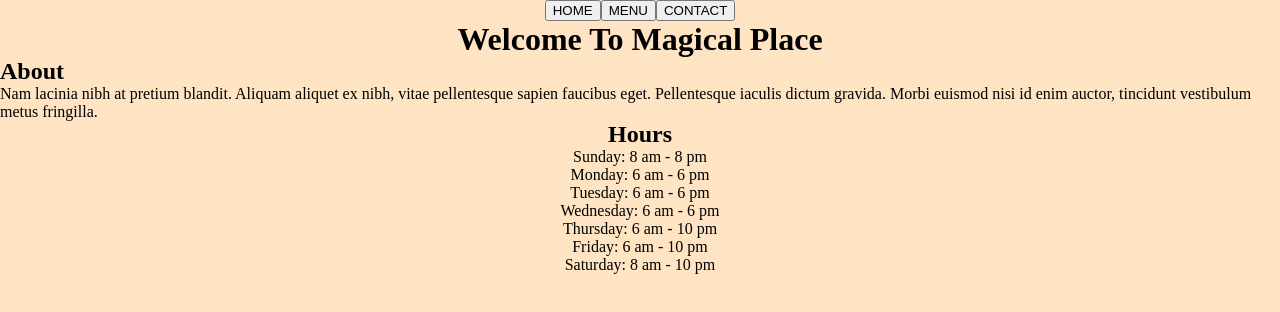
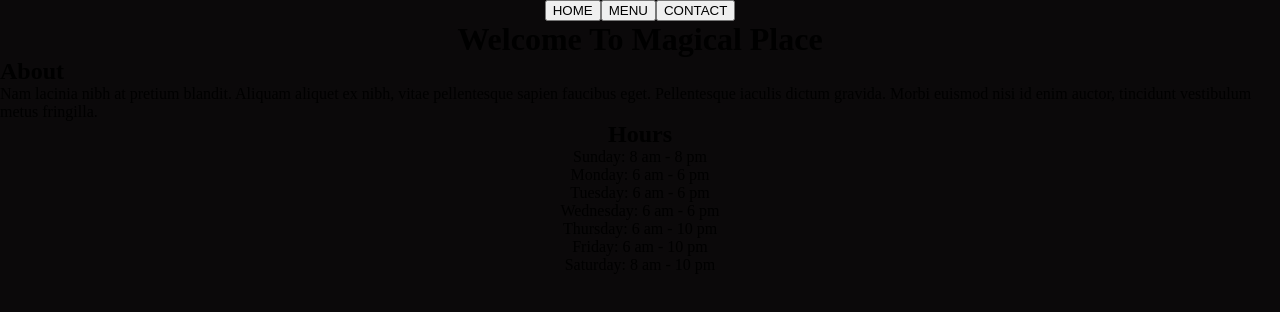
Before and after one commit to Marek-Kosmowski/project-restaurant-page, a website built with webpack: page src/template.html in a window 1280 px wide. Built offline with nearby package versions, Linux system fonts and the light colour scheme.

```diff
--- a/src/styles/style.css
+++ b/src/styles/style.css
@@ -9,7 +9,7 @@
   align-items: center;
   height: 100vh;
   width: 100vw;
-  background-color: bisque;
+  background-color: #0b090a;
 }
 
 .hours-container {
@@ -21,7 +21,7 @@
   display: none;
 }
 
-.disable{
+.disable {
   pointer-events: none;
 }
 /* .navbar {
```
Also changed, not shown: dist/bundle628c9f89995cee0b004c.js (added), dist/bundle87654b43f4e557cce61d.js (deleted), dist/index.html, src/assets/blue-kamikaze.jpg (added), src/assets/mimosa.jpg (added), src/assets/mojito.jpg (added), src/assets/thai-breeze.jpg (added).
